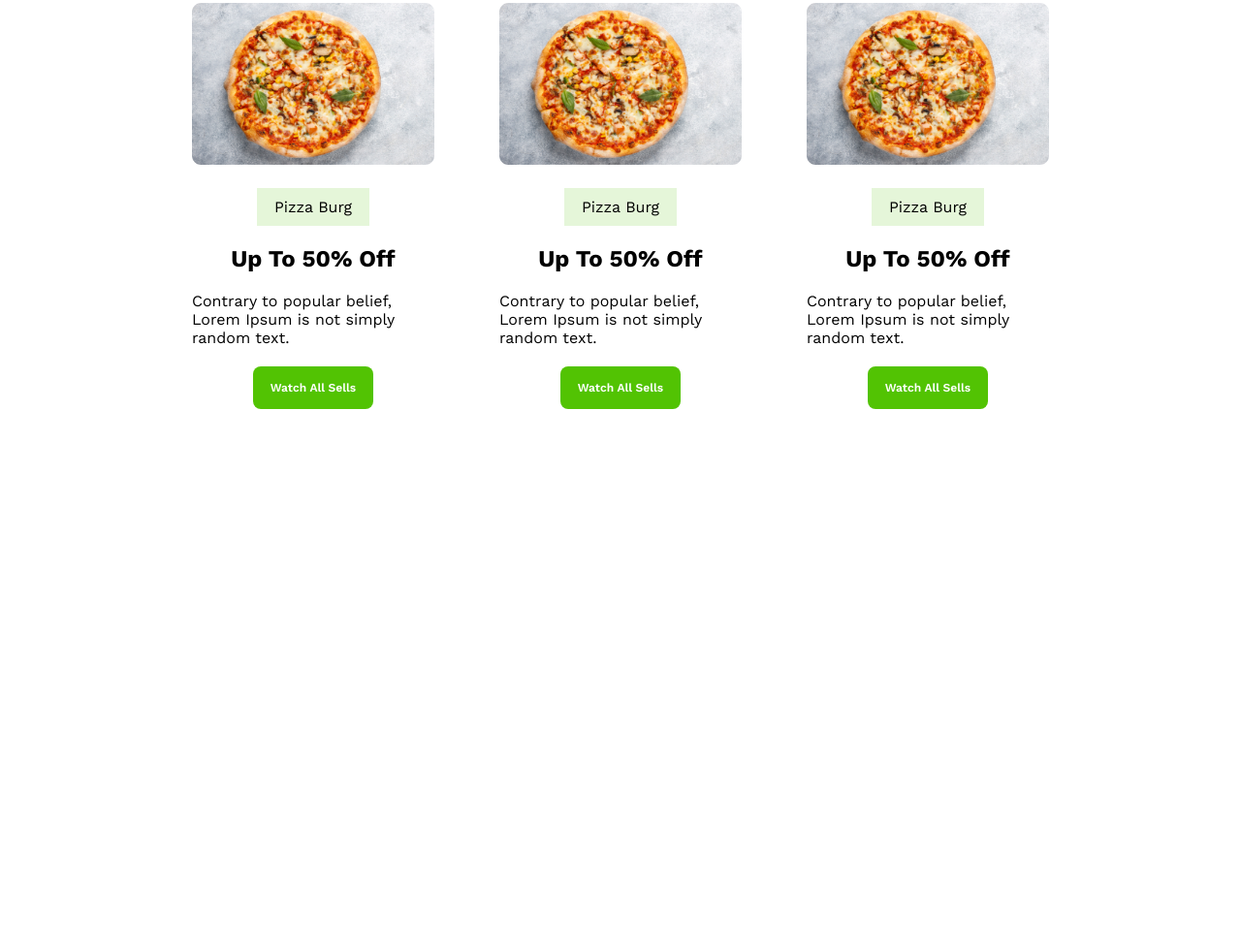
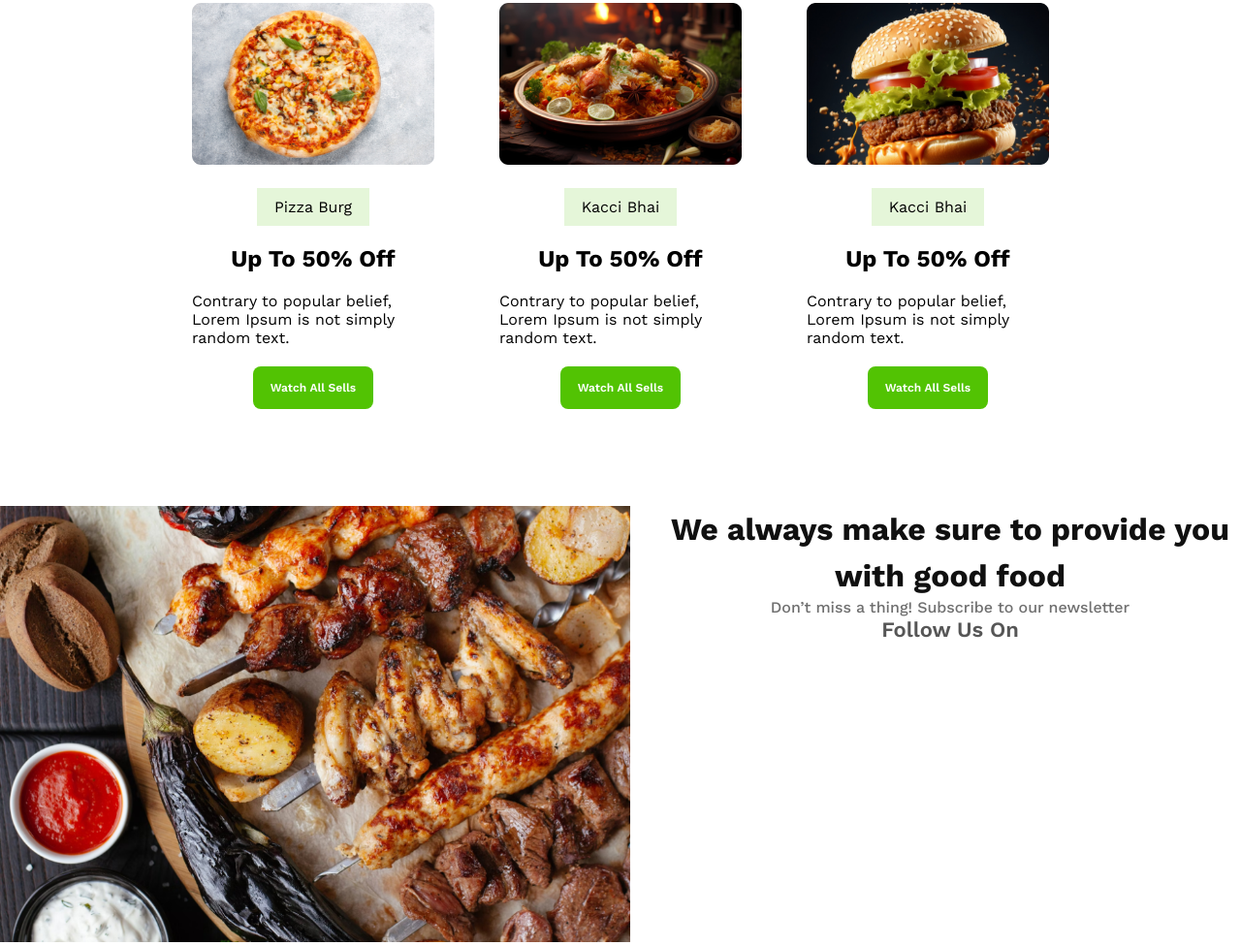
Before and after one commit to mouse-nam/food-restaurant, a plain HTML site: page index.html in a window 1280 px wide. Shown: the part 800-1776 px from the top of the page at 97% size. Before the commit the page ends 1322 px from the top, so only its background shows below. Drawn offline with nearby package versions, Linux system fonts and the light colour scheme.

Commit message:
working_on_practice_task

```diff
--- a/index.html
+++ b/index.html
@@ -50,11 +50,11 @@
        <div class="card">
 
         <div class="image-box">
-            <img src="assets/pizza.png" alt="">
+            <img src="assets/biriyani.png" alt="">
         </div>
 
         <div class="shop">
-            <span>Pizza Burg</span>
+            <span>Kacci Bhai</span>
         </div>
         <h1>Up To 50% Off</h1>
         <p>Contrary to popular belief, Lorem Ipsum is not simply random text.</p>
@@ -65,11 +65,11 @@
         <div class="card">
 
         <div class="image-box">
-            <img src="assets/pizza.png" alt="">
+            <img src="assets/burger.png" alt="">
         </div>
 
         <div class="shop">
-            <span>Pizza Burg</span>
+            <span>Kacci Bhai</span>
         </div>
         <h1>Up To 50% Off</h1>
         <p>Contrary to popular belief, Lorem Ipsum is not simply random text.</p>
@@ -83,5 +83,28 @@
 
     </div>
    </section>
+
+   <section id="food-box" >
+        <div class="food">
+            <img src="assets/foods.png" alt="">
+        </div>
+
+        <div class="info">
+          <h1 class="heading">We always make sure to provide you with good food</h1>
+
+            <p class="description-one">Don’t miss a thing! Subscribe to our newsletter</p>
+            <p class="description-two">Follow Us On</p>
+        </div>
+
+        <!-- <div id="social-media">
+           <div> <img src="assets/facebook.jpg" alt=""></div>
+           <div> <img src="assets/instagram.jpg" alt=""></div>
+            <div><img src="assets/whatsapp.jpg" alt=""></div>
+        </div>
+         -->
+
+
+   </section>
+
 </body>
 </html>
--- a/styles/style.css
+++ b/styles/style.css
@@ -89,9 +89,7 @@ margin-bottom: 24px;
 
 }
 
-#card-box .info{
 
-}
 
 #card-box .title{
 color: rgb(16, 16, 16);
@@ -147,3 +145,59 @@ text-align: center;
     background: rgba(82, 195, 3, 0.15);
 
 }
+
+
+
+#food-box .food img{
+   width: 650px;
+   height: 450px;
+}
+
+#food-box{
+    display: flex;
+    /* align-items: center; */
+    justify-content: center;
+    gap: 30px;
+    margin-top: 100px;
+
+}
+
+#food-box .info .heading{
+color: rgb(16, 16, 16);
+font-family: Work Sans;
+font-size: 32px;
+font-weight: 700;
+line-height: 48px;
+letter-spacing: 0%;
+text-align: center;
+}
+
+#food-box .info .description-one{
+color: rgb(16, 16, 16);
+font-family: Work Sans;
+font-size: 16px;
+font-weight: 500;
+line-height: 18px;
+letter-spacing: 0%;
+text-align: center;
+opacity: 0.6;
+}
+
+#food-box .info .description-two{
+color: rgb(16, 16, 16);
+font-family: Work Sans;
+font-size: 22px;
+font-weight: 600;
+line-height: 28px;
+letter-spacing: 0%;
+text-align: center;
+opacity: 0.7;
+
+}
+
+/* #food-box #social-media{
+    display: flex;
+    justify-content: center;
+    gap: 20px;
+    margin-top: 30px;
+} */
```
Also changed, not shown: assets/whatsapp.jpg (added), 2 other files.
